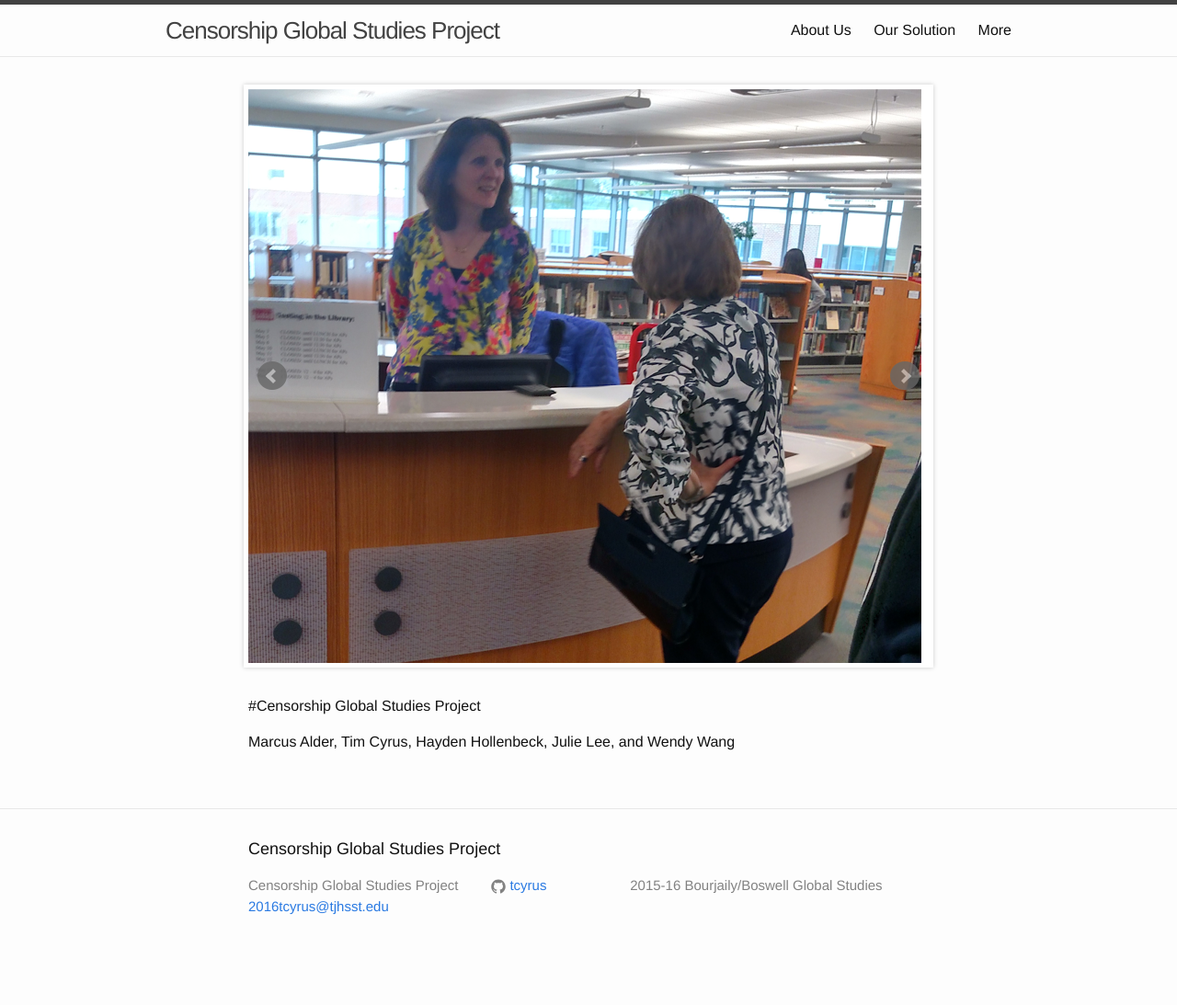
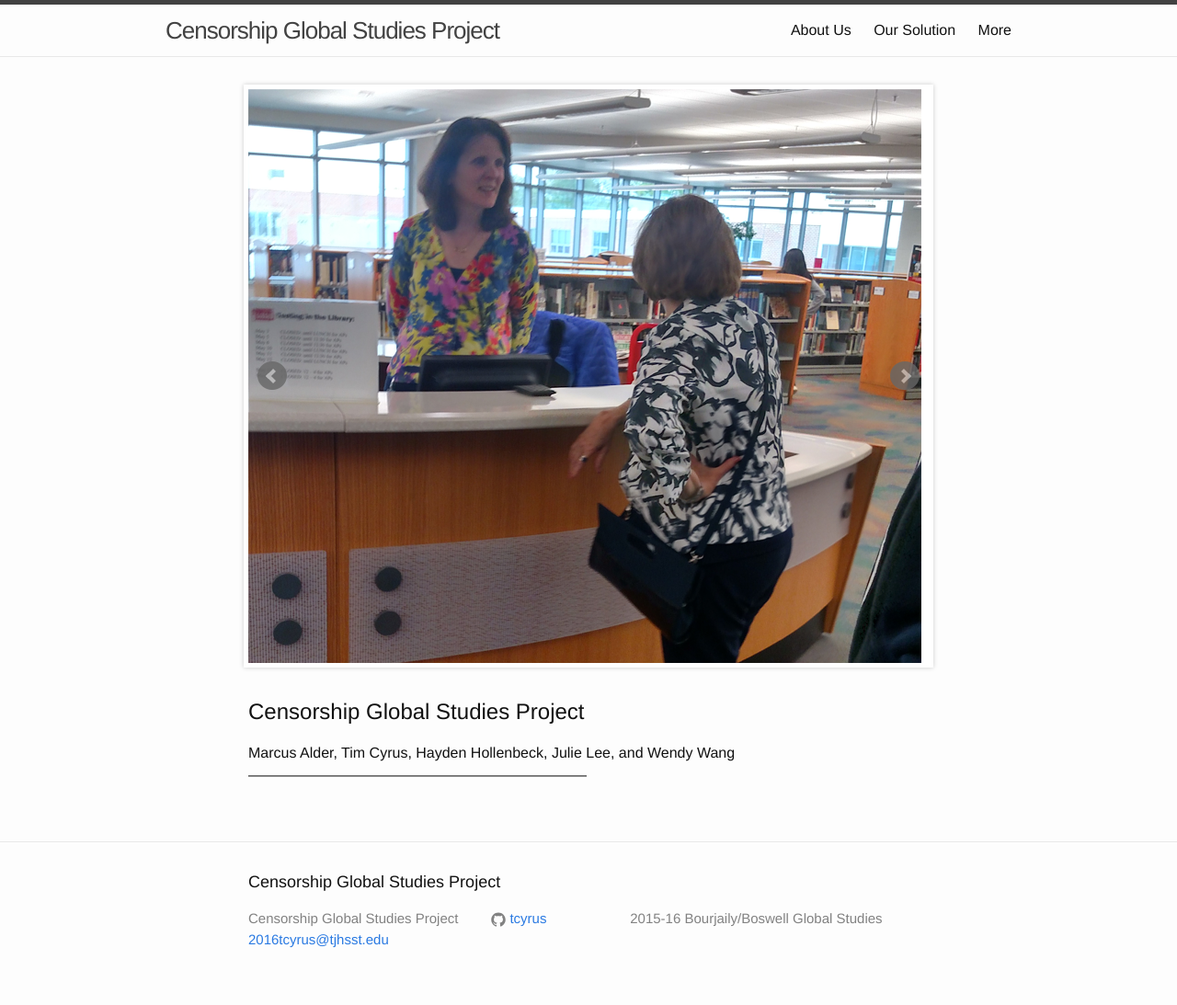
Before and after one commit to tcyrus/global-studies, a Jekyll site: the page built from index.md, in a window 1280 px wide. Shown: the whole page at 92% size. Built offline with Jekyll 4.4.1, drawn with Linux system fonts in a browser that asks for light colours; before the commit the page ends 1057 px from its top, so only the background shows below that.

```diff
--- a/index.md
+++ b/index.md
@@ -4,9 +4,11 @@ carousel:
   - image: /img/pic1.png
   - image: /img/pic2.png
 ---
-#Censorship Global Studies Project
+Censorship Global Studies Project
+=================================
+Marcus Alder, Tim Cyrus, Hayden Hollenbeck, Julie Lee, and Wendy Wang
+---------------------------------------------------------------------
 
-Marcus Alder, Tim Cyrus, Hayden Hollenbeck, Julie Lee, and Wendy Wang
 <!--1. Venture Name-->
 <!--2. Motto/Tagline & Login-->
 <!--3. Engaging Photo(s)-->
```
